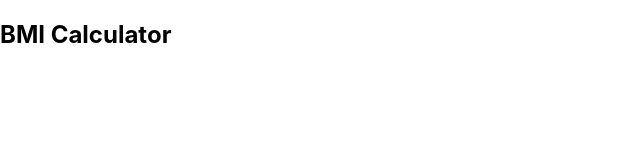
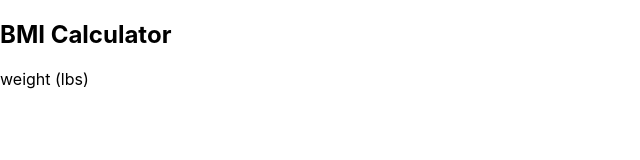
Before and after one commit to Asna1303/BMI-CALCULATOR, a React (Create React App) app: page / in a window 1280 px wide. Shown: the top 160 px of the page, without its empty margins (0-640 px from the left). Built offline with nearby package versions, Linux system fonts and the light colour scheme.

Commit message:
gave a label inside form

```diff
--- a/src/App.js
+++ b/src/App.js
@@ -7,7 +7,9 @@ function App() {
       <div classname='container'>
       <h2>BMI Calculator</h2>
       <form>
-
+        <div>
+          <label>weight (lbs)</label>
+        </div>
       </form>
       </div>
     </div>
```
